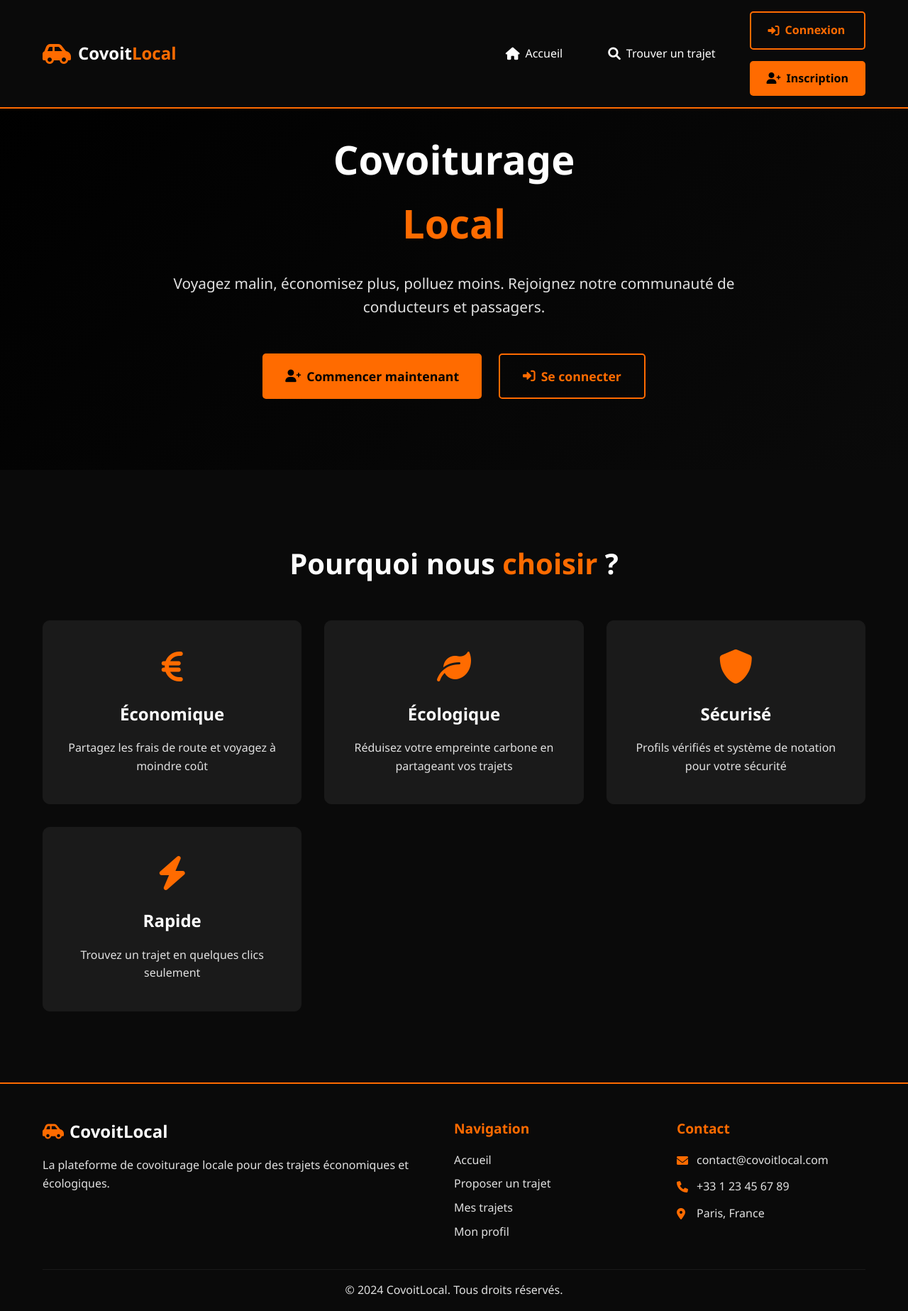
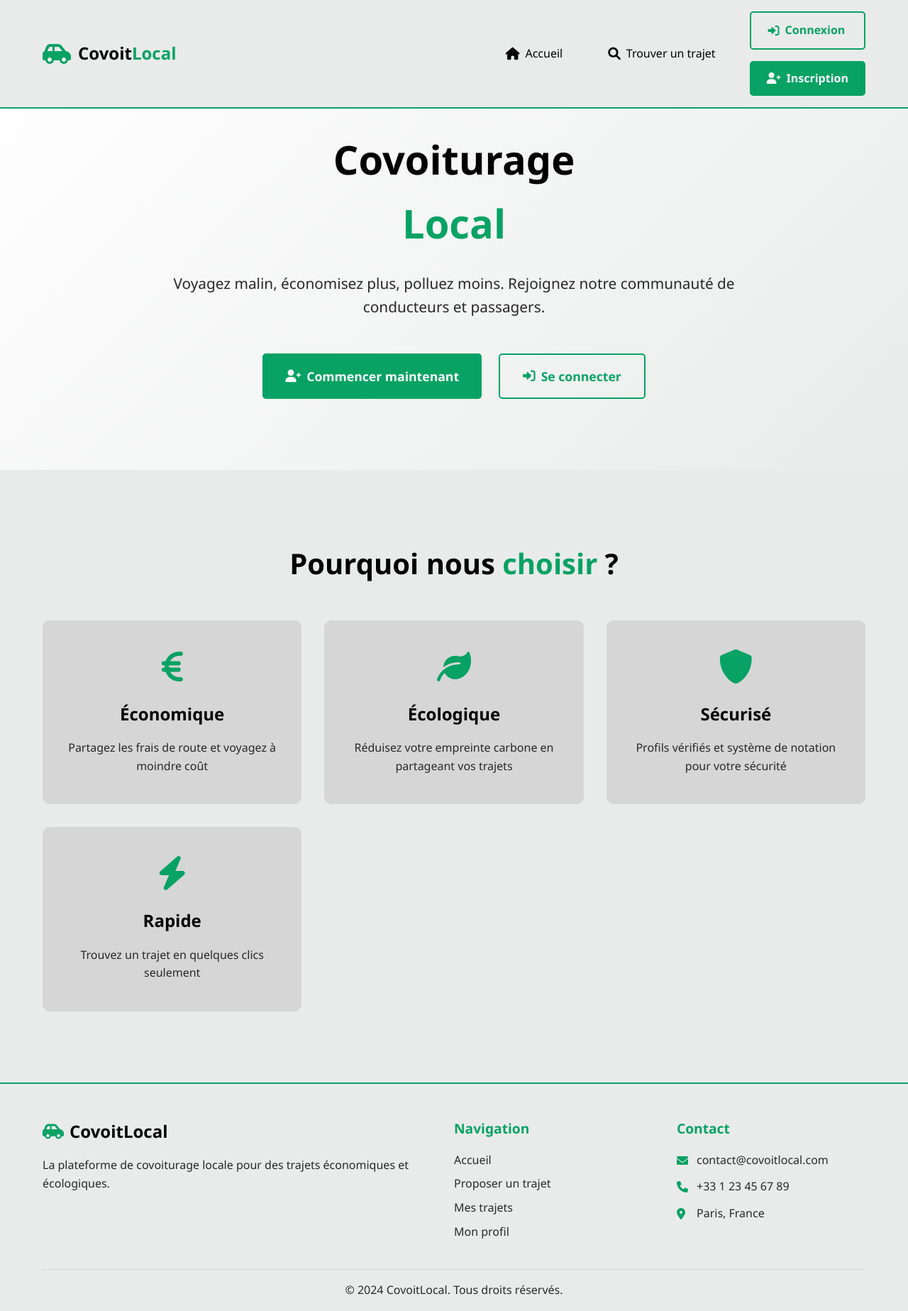
Before and after one commit to Dev-105/covoiturage, a PHP site: page /index.php in a window 1280 px wide. Shown: the whole page at 71% size. Run offline with PHP 8.4, Linux system fonts and the light colour scheme.

Commit message:
green design

```diff
--- a/style.css
+++ b/style.css
@@ -1,14 +1,14 @@
 /* Variables CSS */
 :root {
-  --primary-black: #000000;
-  --dark-black: #0a0a0a;
-  --light-black: #1a1a1a;
-  --primary-orange: #ff6b00;
-  --dark-orange: #e55a00;
-  --light-orange: #ff8c42;
-  --white: #ffffff;
-  --light-gray: #f5f5f5;
-  --medium-gray: #e0e0e0;
+  --primary-black: #ffffff;
+  --dark-black: #e9ebea;
+  --light-black: #d6d6d6;
+  --primary-orange: #07a264;
+  --dark-orange: #017943;
+  --light-orange: #25b073;
+  --white: #000000;
+  --light-gray: #555555;
+  --medium-gray: #282828;
 }
 
 /* Reset & Base */
```
